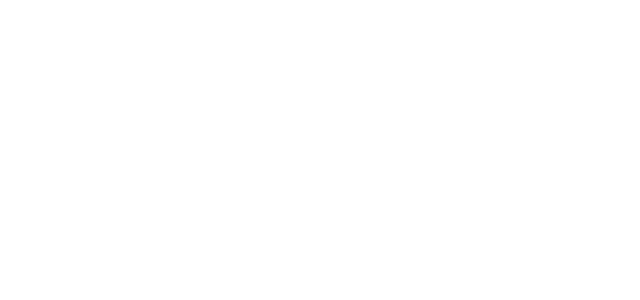
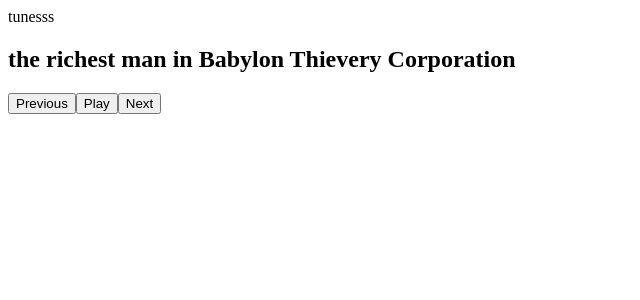
Before and after one commit to Mrtly/VueMusicPlayer, a Vue app: page / in a window 1280 px wide. Shown: the top 300 px of the page, without its empty margins (0-640 px from the left). Built offline with nearby package versions, Linux system fonts and the light colour scheme.

Commit message:
add buttons & songs

```diff
--- a/src/App.vue
+++ b/src/App.vue
@@ -1,13 +1,48 @@
 <template>
   <div id="app">
+     <header>tunesss</header>
+  <main>
+    <section class="player">
+      <h2 class="title"> {{ current.title }} <span>{{ current.artist }}</span></h2>
+      <div class="control">
+        <button class="prev"> Previous</button>
+        <button class="paus" v-if="!isPlaying"> Play</button>
+        <button class="play" v-else> Pause</button>
+        <button class="next"> Next</button>
 
+      </div>
+    </section>
+  </main>
   </div>
 </template>
 
 <script>
 
 export default {
-  name: 'App'
+  name: 'app',
+  data() { //this is like useState
+    return {
+      current: {},
+      index: 0,
+      isPlaying: false,
+      songs: [
+        {title: 'the richest man in Babylon',
+        artist: 'Thievery Corporation',
+        src: require('./assets/the_richest_man_in_babylon.mp3')
+        },
+        {title: 'until the morning',
+        artist: 'Thievery Corporation',
+        src: require('./assets/until_the_morning-troni.mp3')
+        }
+      ],
+      player: new Audio()
+    }
+  },
+  created () {
+    this.current = this.songs[this.index];
+    this.player.src = this.current.src;
+    this.player.play();
+  }
 }
 </script>
 
```
